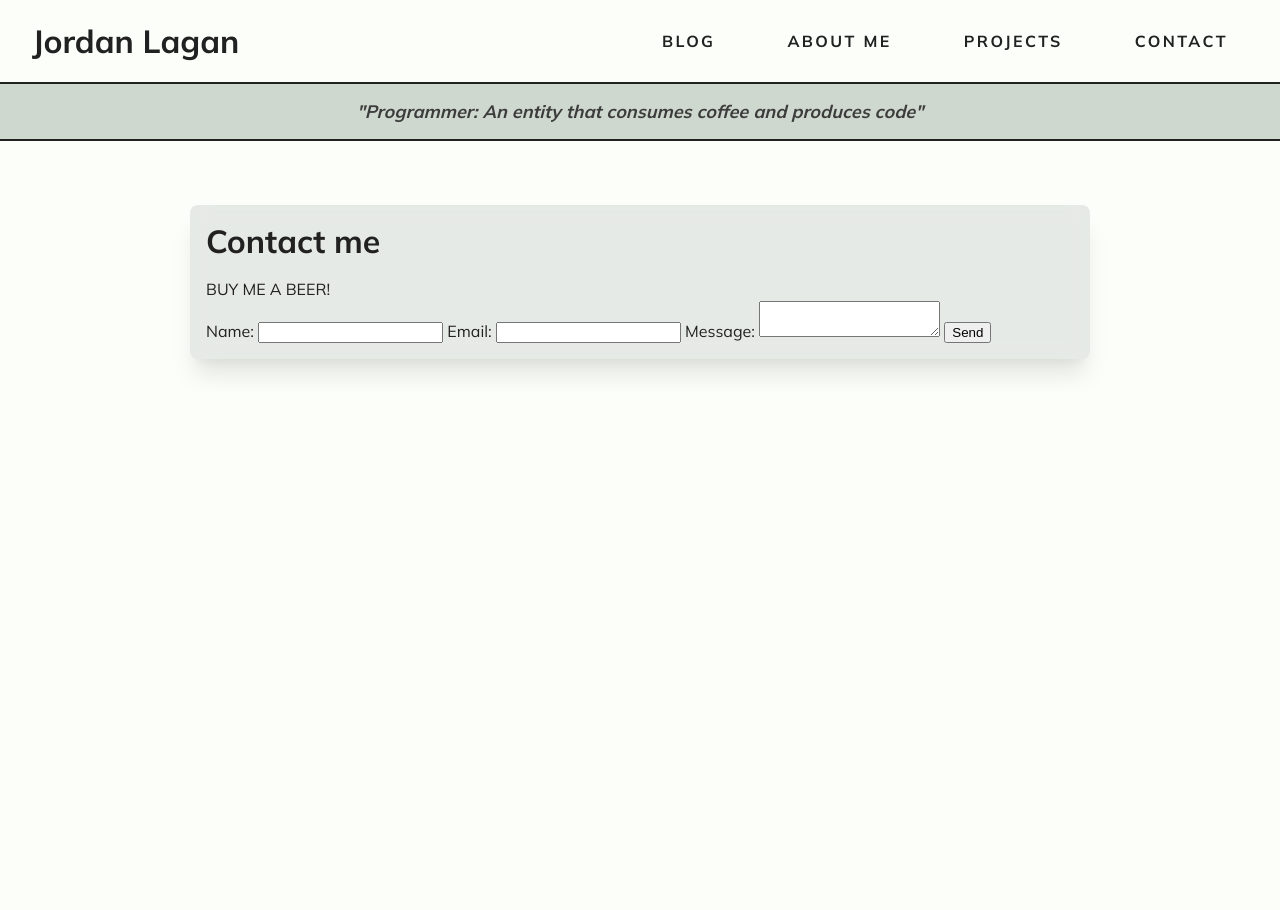
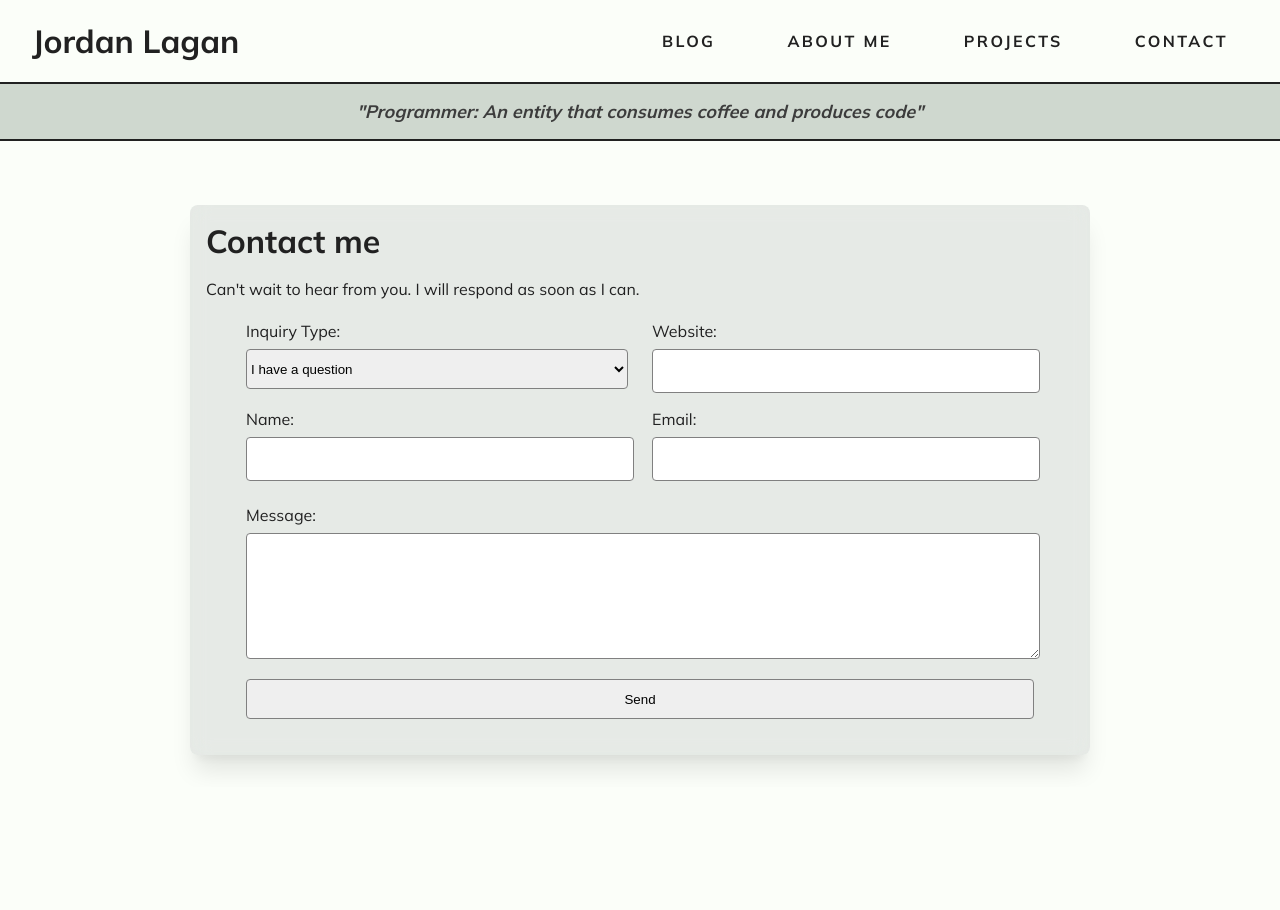
Before and after one commit to Jordanlagan/devblog, a Jekyll site: the page built from contact.html, in a window 1280 px wide. Built offline with Jekyll 4.4.1, drawn with Linux system fonts in a browser that asks for light colours.

Commit message:
Updated contact form

```diff
--- a/_contact_form_app/app.rb
+++ b/_contact_form_app/app.rb
@@ -23,7 +23,7 @@ post '/submit_form' do
   message = params[:message]
 
   mail = Mail.new do
-    from    'jordanlagan000@gmail.com'   # This email must be verified in SES
+    from    'formsubmissions@jordanlagan.com'   # This email must be verified in SES
     to      'jordanlagan000@gmail.com'
     subject 'New Contact Form Submission'
     body    "Name: #{name}\nEmail: #{email}\nMessage: #{message}"
--- a/_sass/base.scss
+++ b/_sass/base.scss
@@ -163,6 +163,19 @@ a[disabled] { opacity: 50%; }
   .project-image { min-width: 150px; width: 150px; height: 150px; }
 }
 
+// Contact me
+.contact-form form { padding: 20px 40px; }
+.contact-form label, .contact-form select, .contact-form input, .contact-form textarea, .contact-form button {
+  display: block; width: 100%; border: none; cursor: pointer; border-radius: 2px;
+}
+.contact-form textarea { height: 120px; }
+.contact-form button, .contact-form select, .contact-form input { height: 40px; }
+.contact-form .form-row { display: flex; justify-content: space-between; gap: 24px; }
+.contact-form .form-element { display: flex; flex-direction: column; gap: 8px; width: 100%; }
+.contact-form {
+  input, textarea, select, button { border: 1px solid grey; border-radius: 4px; }
+}
+
 // Misc
 
 p a { font-weight: bold; color: $primary_2; text-decoration: underline; }
@@ -188,7 +201,6 @@ p a { font-weight: bold; color: $primary_2; text-decoration: underline; }
 .rounded { border-radius: 8px; }
 .element-shadow { box-shadow: rgba(0, 0, 0, 0.1) 0px 20px 25px -5px, rgba(0, 0, 0, 0.04) 0px 10px 10px -5px; }
 
-
 // Responsive
 
 @media (max-width: 768px) {
@@ -196,6 +208,7 @@ p a { font-weight: bold; color: $primary_2; text-decoration: underline; }
     nav { gap: 16px; }
   }
   .main-content { padding: 4em 1em; max-width: 100%; }
+  .contact-form .form-row { flex-wrap: wrap; }
 }
 @media (max-width: 550px) {
   .header nav { text-align: center; flex-direction: column; gap: 8px; width: 95%;
--- a/contact.html
+++ b/contact.html
@@ -5,17 +5,45 @@ title: "Contact Me"
 
 <div class="text-background p-2 rounded element-shadow">
 <h1>Contact me</h1>
-<p>
-BUY ME A BEER!
-</p>
+  <div class="contact-form">
+    <p>Can't wait to hear from you. I will respond as soon as I can.</p>
     <form action="/submit_form" method="POST">
+      <div class="form-row">
+        <div class="form-element">
+          <label for="inquiry_type">Inquiry Type:</label>
+          <select id="inquiry_type" name="inquiry_type" required>
+            <option value="general">I have a question</option>
+            <option value="business">I'd like your help with a project</option>
+            <option value="personal">Just saying hello</option>
+          </select>
+        </div>
+
+        <div class="form-element">
+          <label for="website">Website:</label>
+          <input type="url" id="website" name="website">
+        </div>
+      </div>
+
+
+      <div class="form-row mt-2">
+        <div class="form-element">
           <label for="name">Name:</label>
           <input type="text" id="name" name="name" required>
+        </div>
+
+        <div class="form-element">
           <label for="email">Email:</label>
           <input type="email" id="email" name="email" required>
+        </div>
+      </div>
+
+      <div class="form-element mt-3">
         <label for="message">Message:</label>
         <textarea id="message" name="message" required></textarea>
-  <button type="submit">Send</button>
+      </div>
+
+      <button class="mt-3" type="submit">Send</button>
     </form>
+  </div>
 
 </div>
```
Also changed, not shown: 3 other files. Lines whose indentation alone changed are shown as unchanged.
